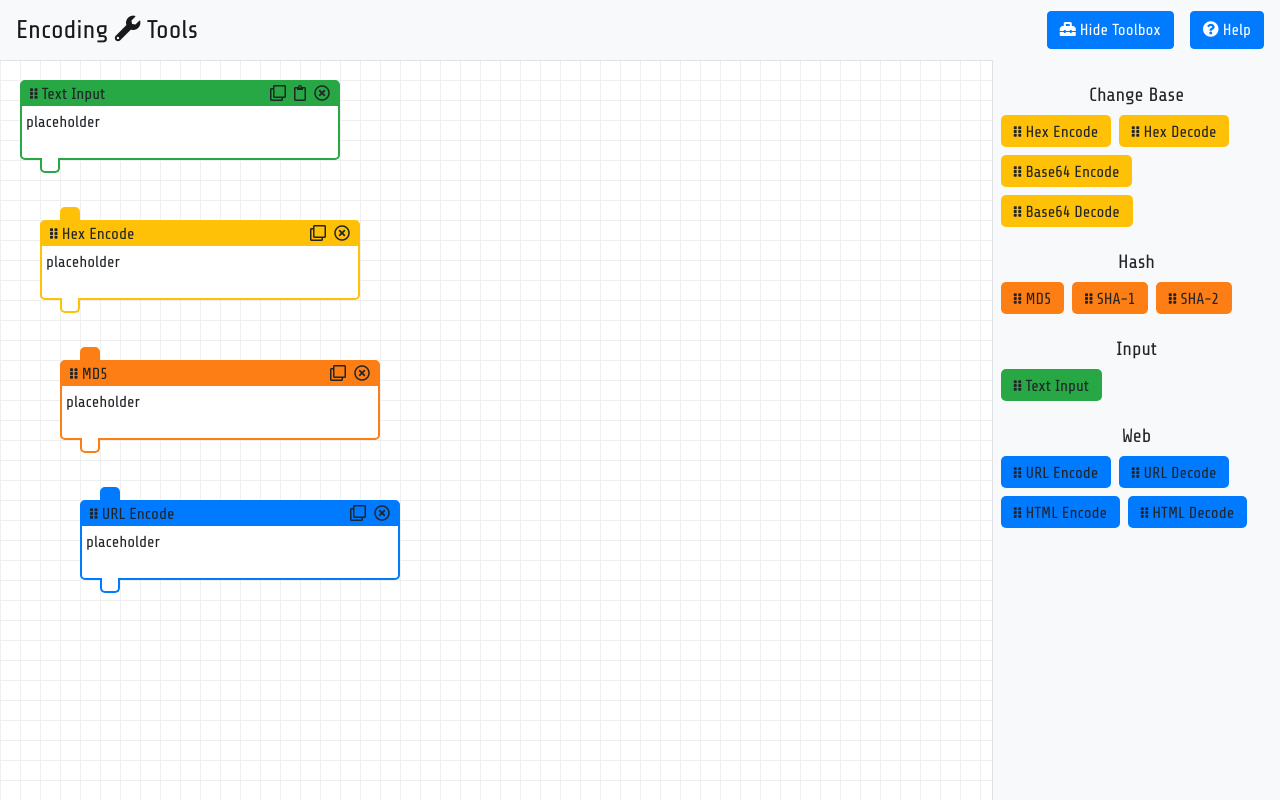
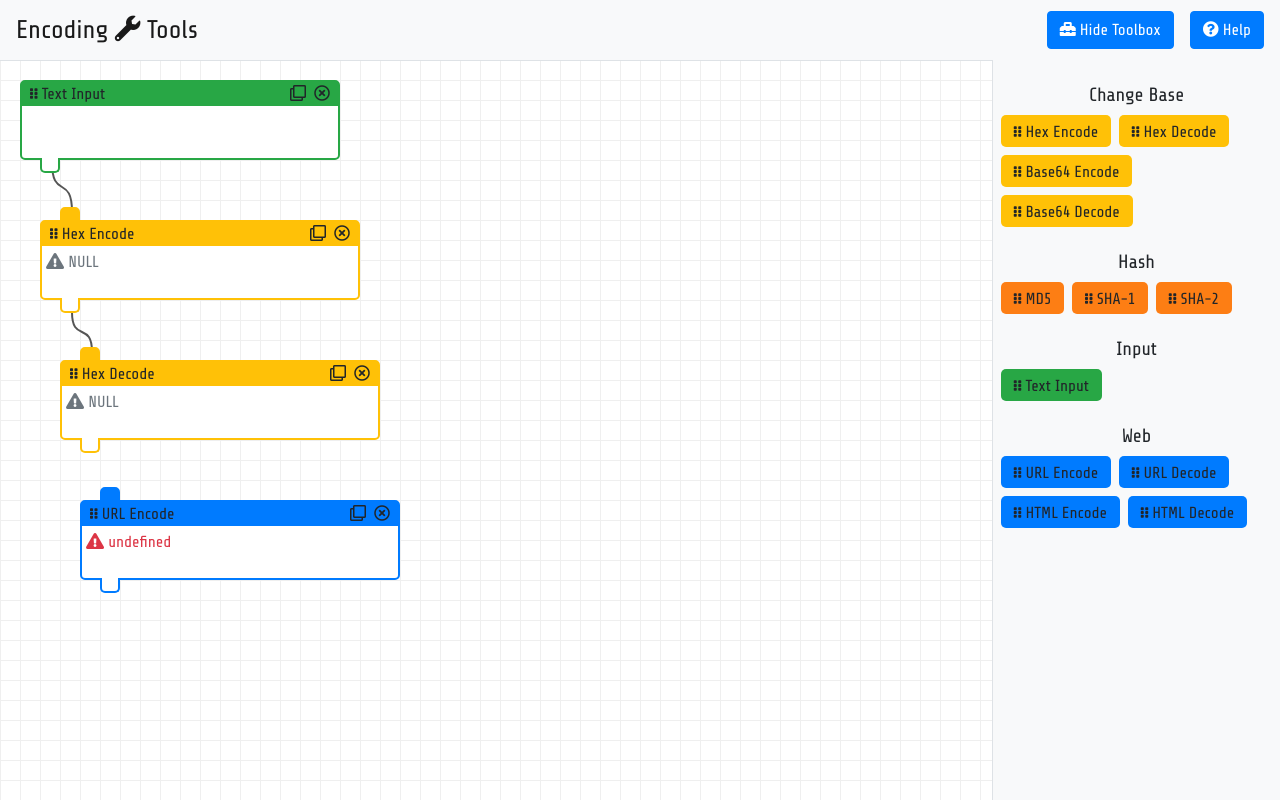
Before and after one commit to mehaase/encoding-tools, a Svelte app: page / in a window 1280 px wide. Built offline with nearby package versions, Linux system fonts and the light colour scheme.

Commit message:
Start implementing transforms
Put in the plumbing for gadgets to pass values to each other, and for
the gadget UI to update itself with the displayed value. Implemented the
transforms for hex encode/decode.

```diff
--- a/package.json
+++ b/package.json
@@ -1,18 +1,22 @@
 {
   "name": "svelte-app",
+  "type": "module",
   "version": "1.0.0",
   "private": true,
   "scripts": {
     "build": "rollup -c",
     "dev": "rollup -c -w",
-    "start": "sirv public --no-clear"
+    "start": "sirv public --no-clear",
+    "test": "mocha"
   },
   "devDependencies": {
     "@rollup/plugin-commonjs": "^17.0.0",
     "@rollup/plugin-node-resolve": "^11.0.0",
+    "mocha": "^9.1.3",
     "rollup": "^2.3.4",
     "rollup-plugin-css-only": "^3.1.0",
     "rollup-plugin-livereload": "^2.0.0",
+    "rollup-plugin-polyfill-node": "^0.8.0",
     "rollup-plugin-svelte": "^7.0.0",
     "rollup-plugin-terser": "^7.0.0",
     "svelte": "^3.0.0"
--- a/rollup.config.js
+++ b/rollup.config.js
@@ -4,6 +4,7 @@ import resolve from '@rollup/plugin-node-resolve';
 import livereload from 'rollup-plugin-livereload';
 import { terser } from 'rollup-plugin-terser';
 import css from 'rollup-plugin-css-only';
+import nodePolyfills from 'rollup-plugin-polyfill-node';
 
 const production = !process.env.ROLLUP_WATCH;
 
@@ -47,6 +48,8 @@ export default {
         // a separate file - better for performance
         css({ output: 'bundle.css' }),
 
+        nodePolyfills(),
+
         // If you have external dependencies installed from
         // npm, you'll most likely need these plugins. In
         // some cases you'll need additional configuration -
--- a/src/Gadget.svelte
+++ b/src/Gadget.svelte
@@ -1,13 +1,28 @@
 <script>
-    import { createEventDispatcher, onMount } from "svelte";
+    import { createEventDispatcher, onDestroy, onMount } from "svelte";
     import { cellSize } from "./Layout";
-    import { sleep } from "./Sleep";
 
     export let gadget;
 
     const dispatch = createEventDispatcher();
-    let gadgetEl;
     let moveOffsetX, moveOffsetY;
+    let display = null;
+    let gadgetUnsub = null;
+
+    onMount(() => {
+        // When the gadget is first created, snap it to the grid.
+        snapToGrid();
+        gadgetUnsub = gadget.display.subscribe((value) => {
+            display = value;
+        });
+    });
+
+    onDestroy(() => {
+        // Unsubscribe gadget subscription.
+        if (gadgetUnsub !== null) {
+            gadgetUnsub();
+        }
+    });
 
     // Move gadget's absolute location to a mousemove event location (offset by
     // the relative location of the original mousedown event.).
@@ -33,21 +48,16 @@
         document.removeEventListener("mouseup", endMove);
     }
 
-    onMount(() => {
-        // When the gadget is first created, snap it to the grid.
-        snapToGrid();
-    });
-
     // Snap x and y coordinates to the grid and animate the gadget into the new
     // position.
-    async function snapToGrid() {
+    function snapToGrid() {
         let [oldX, oldY] = [gadget.x, gadget.y];
         gadget.x = Math.round(oldX / cellSize) * cellSize;
         gadget.y = Math.round(oldY / cellSize) * cellSize;
     }
 
     // Start the creation of a new edge when a mousedown fires on a port.
-    function startEdge(event) {
+    function startEdge(event, portIndex) {
         if (event.button === 0) {
             // The event triggers on the highlight element that's on top of the
             // port, so we need to find the port element from there.
@@ -58,13 +68,15 @@
             const isInput = portEl.classList.contains("input-port");
             dispatch("startEdge", {
                 isInput: isInput,
+                gadgetId: gadget.id,
+                portIndex: portIndex,
                 x: x,
                 y: y,
             });
         }
     }
 
-    function endEdge(event) {
+    function endEdge(event, portIndex) {
         if (event.button === 0) {
             // The event triggers on the highlight element that's on top of the
             // port, so we need to find the port element from there.
@@ -75,6 +87,8 @@
             const isInput = portEl.classList.contains("input-port");
             dispatch("endEdge", {
                 isInput: isInput,
+                gadgetId: gadget.id,
+                portIndex: portIndex,
                 x: x,
                 y: y,
             });
@@ -83,7 +97,6 @@
 </script>
 
 <div
-    bind:this={gadgetEl}
     class="gadget {gadget.cssClass}-gadget"
     style="left: {gadget.x}px;
            top: {gadget.y}px;
@@ -103,14 +116,34 @@
         {/if}
         <i class="far fa-clone button" title="Copy" />
     </div>
-    <div class="content" contenteditable={gadget.isEditable}>
-        <div class="value">placeholder</div>
-    </div>
+    {#if gadget.editableValue === null}
+        <div class="content">
+            {#if display === null || display.isNull()}
+                <div class="null">
+                    <i class="fas fa-exclamation-triangle" />
+                    NULL
+                </div>
+            {:else if display.hasError()}
+                <div class="error">
+                    <i class="fas fa-exclamation-triangle" />
+                    {display.error}
+                </div>
+            {:else}
+                <div class="value">{display.text}</div>
+            {/if}
+        </div>
+    {:else}
+        <div
+            class="content"
+            contenteditable="true"
+            on:keyup={(e) => gadget.editableValue.set(e.target.textContent)}
+        />
+    {/if}
     {#each gadget.inputPorts as port, index}
         <div
             class="input-port port{index}"
-            on:mousedown={startEdge}
-            on:mouseup={endEdge}
+            on:mousedown={(event) => startEdge(event, index)}
+            on:mouseup={(event) => endEdge(event, index)}
         >
             <div class="highlight" />
         </div>
@@ -118,8 +151,8 @@
     {#each gadget.outputPorts as port, index}
         <div
             class="output-port port{index}"
-            on:mousedown={startEdge}
-            on:mouseup={endEdge}
+            on:mousedown={(event) => startEdge(event, index)}
+            on:mouseup={(event) => endEdge(event, index)}
         >
             <div class="highlight" />
         </div>
@@ -132,10 +165,11 @@
         --border-width: 2px;
         --border-radius: 5px;
         --port-height: calc(var(--cell-size) * 0.75);
+        --background-color: rgba(255, 255, 255, 1);
 
         z-index: 1;
         position: absolute;
-        background: white;
+        background-color: var(--background-color);
         border: var(--border-width) solid var(--gadget-color);
         border-radius: var(--border-radius);
     }
@@ -174,7 +208,6 @@
         right: 0;
         bottom: 0;
         margin: 4px;
-        background-color: white;
         border-bottom-left-radius: var(--border-radius);
         border-bottom-right-radius: var(--border-radius);
         overflow-y: auto;
@@ -193,8 +226,12 @@
         border: 2px solid var(--gadget-color);
     }
 
-    .content span.null {
-        color: #747474;
+    .content .null {
+        color: var(--gray);
+    }
+
+    .content .error {
+        color: var(--red);
     }
 
     .content .value {
@@ -223,7 +260,7 @@
         border-top: none;
         border-bottom-left-radius: var(--border-radius);
         border-bottom-right-radius: var(--border-radius);
-        background-color: white;
+        background-color: var(--background-color);
     }
 
     div.port0 {
@@ -271,4 +308,17 @@
         border-color: lightblue;
         background-color: lightblue;
     }
+
+    /* Force display of scroll bars on MacOS, which otherwise hides scrollbars when not
+    actively scrolling. */
+    ::-webkit-scrollbar {
+        -webkit-appearance: none;
+        width: 7px;
+    }
+
+    ::-webkit-scrollbar-thumb {
+        border-radius: 4px;
+        background-color: rgba(0, 0, 0, 0.5);
+        box-shadow: 0 0 1px rgba(255, 255, 255, 0.5);
+    }
 </style>
--- a/src/Workspace.svelte
+++ b/src/Workspace.svelte
@@ -3,36 +3,68 @@
     import Gadget from "./Gadget.svelte";
     import { navbarHeight } from "./Layout";
     import gadgetRegistry from "./gadgets/GadgetRegistry";
-    import { HexEncodeGadget } from "./gadgets/ChangeBaseGadgets";
+    import {
+        HexEncodeGadget,
+        HexDecodeGadget,
+    } from "./gadgets/ChangeBaseGadgets";
     import { Md5Gadget } from "./gadgets/HashGadgets";
     import { InputGadget } from "./gadgets/InputGadgets";
     import { UrlEncodeGadget } from "./gadgets/WebGadgets";
 
+    let nextEdgeId = 0;
+
     class EdgeModel {
-        constructor(x1, y1, x2, y2) {
-            this.x1 = x1;
-            this.y1 = y1;
-            this.x2 = x2;
-            this.y2 = y2;
+        constructor(x, y) {
+            this.id = nextEdgeId++;
+            this.coords = { x1: x, y1: y, x2: x, y2: y };
+            this.sourceGadgetId = null;
+            this.sourcePortIndex = null;
+            this.destGadgetId = null;
+            this.destPortIndex = null;
+        }
+
+        setSource(gadgetId, portIndex) {
+            this.sourceGadgetId = gadgetId;
+            this.sourcePortIndex = portIndex;
+        }
+
+        setDest(gadgetId, portIndex) {
+            this.destGadgetId = gadgetId;
+            this.destPortIndex = portIndex;
         }
 
         moveEndTo(x, y) {
-            this.x2 = x;
-            this.y2 = y;
+            this.coords.x2 = x;
+            this.coords.y2 = y;
+        }
+
+        toString() {
+            return `Edge(${this.sourceGadgetId}:${this.sourcePortIndex} -> ${this.destGadgetId}:${this.destPortIndex})`;
         }
     }
 
     let newEdge = null;
-    let edges = [
-        // new EdgeModel(50, 110, 70, 150),
-        // new EdgeModel(70, 250, 90, 290),
-    ];
-    let gadgets = [
-        new InputGadget(1 * 20, 1 * 20),
-        new HexEncodeGadget(2 * 20, 8 * 20),
-        new Md5Gadget(3 * 20, 15 * 20),
-        new UrlEncodeGadget(4 * 20, 22 * 20),
-    ];
+    let edge1 = new EdgeModel(50, 100);
+    edge1.moveEndTo(70, 150);
+    let edge2 = new EdgeModel(70, 250);
+    edge2.moveEndTo(90, 290);
+    let edges = [edge1, edge2];
+    let ig = new InputGadget(1 * 20, 1 * 20);
+    let heg = new HexEncodeGadget(2 * 20, 8 * 20);
+    let hdg = new HexDecodeGadget(3 * 20, 15 * 20);
+    let ueg = new UrlEncodeGadget(4 * 20, 22 * 20);
+    let gadgets = [ig, heg, hdg, ueg];
+    heg.inputPorts[0].connectTo(ig.outputPorts[0]);
+    hdg.inputPorts[0].connectTo(heg.outputPorts[0]);
+    let gadgetsById = {};
+    for (let gadget of gadgets) {
+        gadgetsById[gadget.id] = gadget;
+    }
+    // Graph is just nodes. Multiple roots. Each node is a dict that contains mapping of
+    // sub nodes to their respective subtrees (or null if leaf node.)
+    // let graph = [
+    //   nodeid: {nodeid: null, nodeid: {nodeid: null}, nodeid: null}
+    // ];
 
     // Handle drag-over events in the workspace.
     //
@@ -67,9 +99,10 @@
         if (detail.isInput) {
             throw new Error("not implemented");
         } else {
-            let { portIndex, x, y } = detail;
+            let { gadgetId, portIndex, x, y } = detail;
             y -= navbarHeight;
-            newEdge = new EdgeModel(x, y, x, y);
+            newEdge = new EdgeModel(x, y);
+            newEdge.setSource(gadgetId, portIndex);
             document.addEventListener("mousemove", handleMoveEdge);
             document.addEventListener("mouseup", handleEndEdge);
         }
@@ -83,7 +116,6 @@
 
     // On mouseup, destroy the current edge.
     function handleEndEdge(event) {
-        console.log("end edge");
         newEdge = null;
         document.removeEventListener("mousemove", handleMoveEdge);
         document.removeEventListener("mouseup", handleEndEdge);
@@ -94,9 +126,9 @@
     // This always fires before handleEndEdge, so it's safe to reference
     // newEdge.
     function handleConnectEdge(event) {
-        console.log("connect edge");
-        let detail = event.detail;
-        newEdge.moveEndTo(detail.x, detail.y - navbarHeight);
+        let { gadgetId, portIndex, x, y } = event.detail;
+        newEdge.moveEndTo(x, y - navbarHeight);
+        newEdge.setDest(gadgetId, portIndex);
         edges.push(newEdge);
         edges = edges;
     }
@@ -115,11 +147,11 @@
             on:endEdge={handleConnectEdge}
         />
     {/each}
-    {#each edges as edge, idx}
-        <Edge {...edge} />
+    {#each edges as edge (edge.id)}
+        <Edge {...edge.coords} />
     {/each}
     {#if newEdge !== null}
-        <Edge {...newEdge} />
+        <Edge {...newEdge.coords} />
     {/if}
 </div>
 
--- a/src/gadgets/BaseGadget.js
+++ b/src/gadgets/BaseGadget.js
@@ -1,4 +1,6 @@
-import { cellSize } from "../Layout";
+import { Buffer } from "buffer";
+import { writable } from "svelte/store";
+import { cellSize } from "../Layout.js";
 
 let gadgetCounter = 0;
 
@@ -9,7 +11,7 @@ export class BaseGadget {
      * @param {number} x
      * @param {number} y
      */
-    constructor(x, y) {
+    constructor(x, y, inputPorts, outputPorts) {
         this.id = gadgetCounter++;
         this.family = null;
         this.title = null;
@@ -18,9 +20,18 @@ export class BaseGadget {
         this.y = y;
         this.width = 16 * cellSize;
         this.height = 4 * cellSize;
-        this.inputPorts = new Array();
-        this.outputPorts = new Array();
-        this.isEditable = false;
+        this.inputPorts = inputPorts;
+        this.outputPorts = outputPorts;
+        this.editableValue = null;
+        this.display = writable(new DisplayState());
+        this.unsubscribes = [];
+
+        // Subscribe to inputs after the outputs are initialized, because input ports
+        // can start calling transform() immediately, and we need outputs to be ready.
+        for (let inputPort of this.inputPorts) {
+            let unsub = inputPort.store.subscribe((value) => this.transform());
+            this.unsubscribes.push(unsub);
+        }
     }
 
     /**
@@ -50,21 +61,120 @@ export class BaseGadget {
     }
 
     /**
-     * The default transform is an identity function. Subclasses must
-     * override this.
-     * @param  {...any} inputs
+     * The transform function is the core logic for each gadget. It is called whenever
+     * any input port receives new data. Subclasses must override this method to:
+     *
+     * - Read and process inputs.
+     * - Update the displayed value.
+     * - Publish new data to the outputs.
+     *
+     * Each input port accepts a Buffer, and each transform must write a Buffer to its
+     * output port. A Buffer of length zero indicates a null result, e.g. because the
+     * transform has an unconnected input, has an internal, etc.
      * @returns The inputs as a new array.
      */
-    transform(...inputs) {
-        return [...inputs];
+    transform() {
+        throw new Error("Subclasses must implement transform().")
+    }
+
+    /**
+     * Clean up resources used by this object.
+     */
+    destroy() {
+        for (let inputPort of this.inputPorts) {
+            inputPort.disconnect();
+        }
+        for (let unsubscribe of this.unsubscribes) {
+            unsubscribe();
+        }
     }
 }
 
 /**
- * This is a dummy class for now, but reserved for future expansion
- * of features on ports.
+ * Represents the gadget's displayed contents.
  */
-export class Port {
-    constructor() {
+export class DisplayState {
+    /**
+     * Constructor. Recommended not to call this directly; use the static methods.
+     * @param {string} text
+     * @param {string} error
+     */
+    constructor(text, error) {
+        this.text = text;
+        this.error = error;
+    }
+
+    static null() {
+        return new DisplayState(null, null);
+    }
+
+    static display(text) {
+        return new DisplayState(text, null);
+    }
+
+    static error(error) {
+        return new DisplayState(null, error);
+    }
+
+    hasError() {
+        return this.error !== null;
+    }
+
+    isNull() {
+        return this.text === null;
     }
 }
+
+/**
+ * When an input port is connected to an output port, it subscribes to the
+ * output port's data. When it receives new data, it latches the new value
+ * and notifies its gadget.
+ */
+export class InputPort {
+    /**
+     * Constructor.
+     */
+    constructor() {
+        this.value = Buffer.from([]);
+        this.unsubscribe = null;
+        this.store = writable(this.value);
+    }
+
+    /**
+     * Subscribe to data from an output port
+     * @param {Output} outputPort
+     */
+    connectTo(outputPort) {
+        this.unsubscribe = outputPort.store.subscribe(
+            (value) => {
+                this.value = value;
+                this.store.set(value);
+            }
+        );
+    }
+
+    /**
+     * Disconnect from current output port, if any.
+     */
+    disconnect() {
+        if (this.unsubscribe !== null) {
+            this.unsubscribe();
+            this.unsubscribe = null;
+        }
+        this.value = Buffer.from([]);
+        this.store.set(this.value);
+    }
+}
+
+export class OutputPort {
+    constructor() {
+        this.store = writable(Buffer.from([]));
+    }
+
+    set(data) {
+        if (data === null) {
+            data = Buffer.from([]);
+        }
+        this.store.set(data);
+    }
+}
--- a/src/gadgets/ChangeBaseGadgets.js
+++ b/src/gadgets/ChangeBaseGadgets.js
@@ -1,5 +1,6 @@
-import { BaseGadget, Port } from "./BaseGadget";
-import gadgetRegistry from "./GadgetRegistry";
+import { Buffer } from "buffer";
+import { BaseGadget, InputPort, OutputPort, DisplayState } from "./BaseGadget.js";
+import gadgetRegistry from "./GadgetRegistry.js";
 
 /**
  * Shared behavior for all change-of base gadgets.
@@ -10,11 +11,13 @@ class BaseChangeBaseGadget extends BaseGadget {
      * @param {int} y
      */
     constructor(x, y) {
-        super(x, y);
+        super(x, y, [new InputPort()], [new OutputPort()]);
         this.family = "Change Base";
         this.cssClass = "change-base";
-        this.inputPorts.push(new Port());
-        this.outputPorts.push(new Port());
+    }
+
+    transform() {
+        console.log("txform: change base");
     }
 }
 
@@ -30,6 +33,20 @@ export class HexEncodeGadget extends BaseChangeBaseGadget {
         super(x, y);
         this.title = "Hex Encode";
     }
+
+    transform() {
+        let in1 = this.inputPorts[0].value;
+
+        if (in1.length > 0) {
+            let display = in1.toString("hex");
+            let data = Buffer.from(display, "utf8");
+            this.display.set(DisplayState.display(display));
+            this.outputPorts[0].set(data);
+        } else {
+            this.display.set(DisplayState.null());
+            this.outputPorts[0].set(null);
+        }
+    }
 }
 gadgetRegistry.register((...args) => new HexEncodeGadget(...args));
 
@@ -44,6 +61,21 @@ export class HexDecodeGadget extends BaseChangeBaseGadget {
     constructor(x, y) {
         super(x, y);
         this.title = "Hex Decode";
+    }
+
+    transform() {
+        let in1 = this.inputPorts[0].value;
+
+        if (in1.length > 0) {
+            let hexString = in1.toString("ascii");
+            let data = Buffer.from(hexString, "hex");
+            let display = data.toString("utf8");
+            this.display.set(DisplayState.display(display));
+            this.outputPorts[0].set(data);
+        } else {
+            this.display.set(DisplayState.null());
+            this.outputPorts[0].set(null);
+        }
     }
 }
 gadgetRegistry.register((...args) => new HexDecodeGadget(...args));
--- a/src/gadgets/InputGadgets.js
+++ b/src/gadgets/InputGadgets.js
@@ -1,5 +1,7 @@
+import { Buffer } from "buffer";
+import { writable } from "svelte/store";
 import { cellSize } from "../Layout";
-import { BaseGadget, Port } from "./BaseGadget"
+import { BaseGadget, OutputPort, DisplayState } from "./BaseGadget"
 import gadgetRegistry from "./GadgetRegistry";
 
 class BaseInputGadget extends BaseGadget {
@@ -8,12 +10,10 @@ class BaseInputGadget extends BaseGadget {
      * @param {int} y
      */
     constructor(x, y) {
-        super(x, y);
+        super(x, y, [], [new OutputPort()]);
         this.family = "Input";
         this.cssClass = "input";
         this.defaultHeight = 6 * cellSize;
-        this.isEditable = true;
-        this.outputPorts.push(new Port());
     }
 }
 
@@ -25,6 +25,17 @@ export class InputGadget extends BaseInputGadget {
     constructor(x, y) {
         super(x, y);
         this.title = "Text Input";
+        this.editableValue = writable("");
+        let unsub = this.editableValue.subscribe((value) => this.transform(value));
+        this.unsubscribes.push(unsub);
+    }
+
+    /**
+     * Send the editable value to the output.
+     */
+    transform(value) {
+        let data = Buffer.from(value, "utf-8");
+        this.outputPorts[0].set(data);
     }
 }
 gadgetRegistry.register((...args) => new InputGadget(...args));
```
Also changed, not shown: public/index.html (+4 -4 lines), src/Layout.js (+10 -4 lines), src/gadgets/HashGadgets.js (+6 -4 lines), src/gadgets/WebGadgets.js (+6 -4 lines), test/transforms.js (added, +40 -0 lines), 1 other file (tests, documents, lock files or other folders).
